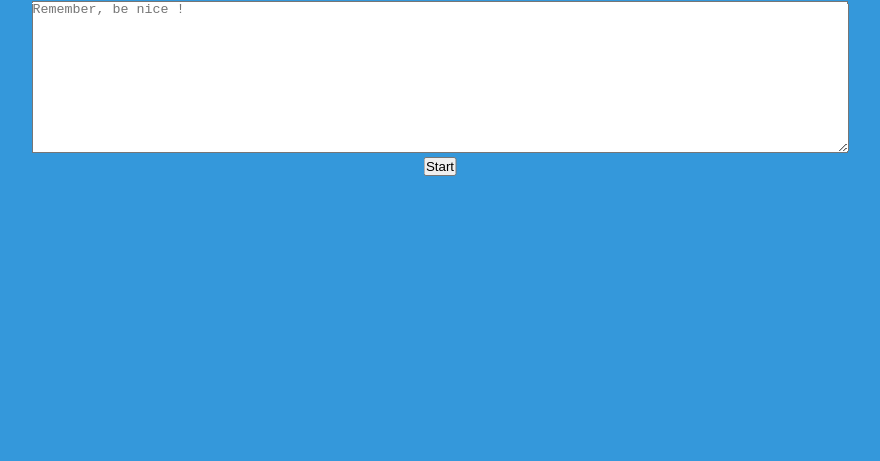
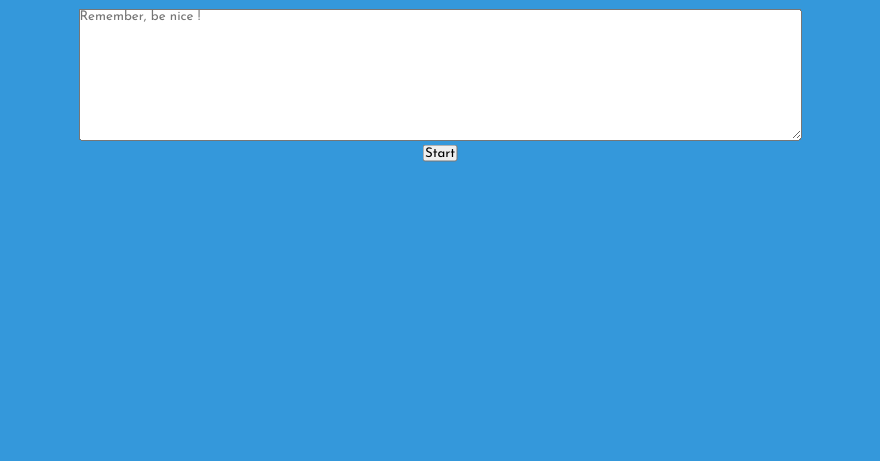
Before and after one commit to kshitijvarshne1/Typing-Speed-Test-App, a plain HTML site: page index.html in a window 1280 px wide. Shown: the part 339-800 px from the top of the page, without its empty margins (200-1080 px from the left). Drawn offline with Linux system fonts and the light colour scheme.

Commit message:
add josefins font

```diff
--- a/index.html
+++ b/index.html
@@ -4,7 +4,9 @@
     <meta charset="UTF-8">
     <link href="style.css" rel="stylesheet"/>
     <title>Typing-speed-test-app</title>
-</head>
+    <link rel="preconnect" href="https://fonts.gstatic.com">
+    <link rel="preconnect" href="https://fonts.gstatic.com">
+    <link href="https://fonts.googleapis.com/css2?family=Josefin+Sans&display=swap" rel="stylesheet"></head>
 <body>
     <div class="mainDiv">
         <div class="centerDiv">
--- a/style.css
+++ b/style.css
@@ -2,6 +2,7 @@
     margin: 0;
     padding: 0;
     box-sizing: border-box;
+    font-family: 'Josefin Sans', sans-serif;
 }
 .mainDiv{
     width: 100%;
```
